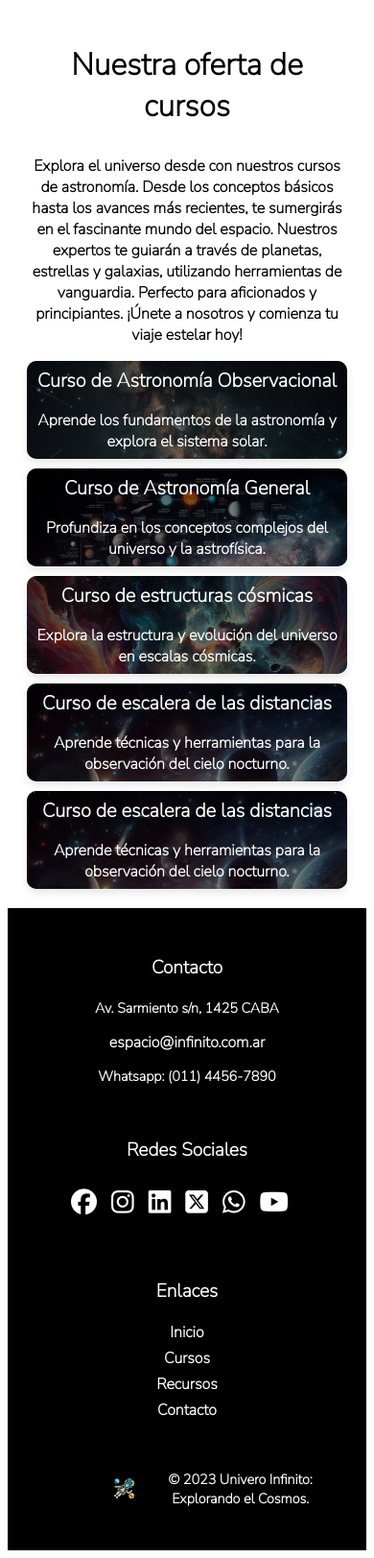
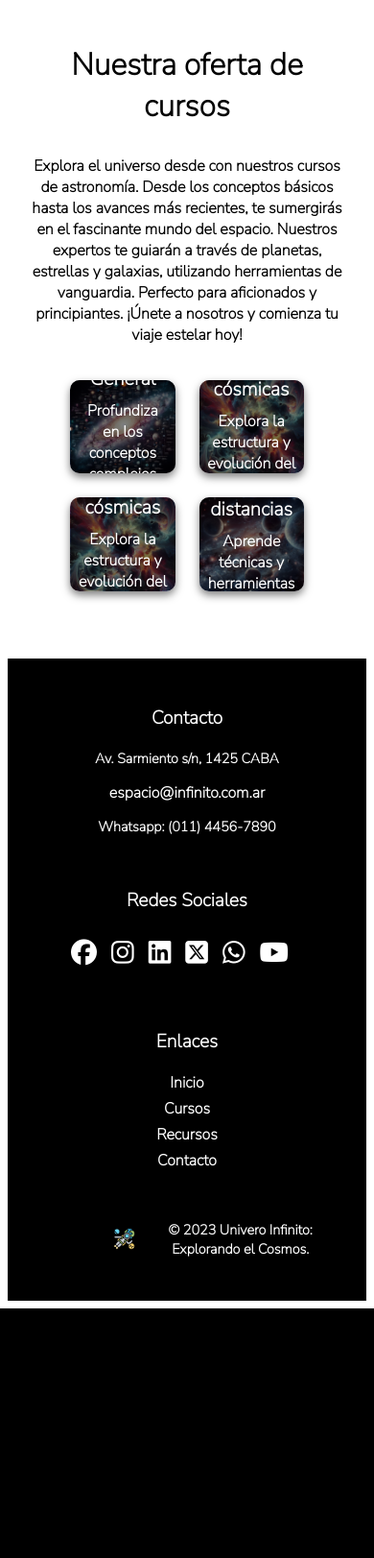
Before and after one commit to Jualpa/Proyecto-integrador, a Flask app: template app/templates/cursos.html in a window 390 px wide. Shown: the part 687-2310 px from the top of the page at 96% size. After the commit the page ends 2050 px from the top, so only its background shows below. Run offline with Flask 3, Linux system fonts and the light colour scheme; the template is opened without the code that fills it, so the values that code supplies are empty; some libraries are stand-ins or nearby versions.

Commit message:
Upd Css cursos e index. Agregado tags textos DB

```diff
--- a/app/static/css/cursos.css
+++ b/app/static/css/cursos.css
@@ -1,7 +1,6 @@
 /* Estilos para los cursos */
 
 .container {
-    max-width: 1200px;
     margin: 0 auto;
     padding: 20px;
 
@@ -18,30 +17,28 @@
 /* Estilos para los cursos */
 
 .projects__grid {
-    display: grid;
-    height: 550px;
-    grid-template-areas: "img1 img2 img3 img4"
-    ;
-    gap: 10px;
+    display: flex;
+    flex-wrap: wrap;
+    justify-content: center;
+    gap: 25px;
+    padding-bottom: 50px;
 }
 
 .projects__Item {
     position: relative;
-    width: 100%;
-    height: 100%;
+    width: 28vw;
+    height: 25vw;
     overflow: hidden;
     border-radius: 10px;
-    box-shadow: 0 4px 8px rgba(0, 0, 0, 0.1);
-
+    box-shadow: 0 4px 8px rgba(0, 0, 0, 0.5);
 }
 
 .projects__img {
-    max-width: 100%;
+    width: 100%;
     height: 100%;
     object-fit: cover;
     cursor: pointer;
 }
-
 
 .projects__hover {
     position: absolute;
@@ -59,13 +56,12 @@
     color: #fff;
     transition: opacity 0.3s ease;
     cursor: pointer;
-
-
 }
 
 .projects__desc {
     opacity: 1;
     transition: opacity 0.3s ease;
+    margin: .5rem;
 }
 
 .projects__desc:hover {
@@ -78,37 +74,12 @@
     margin-bottom: 1px;
     text-align: center;
     justify-content: center;
+
 }
 
 .projects__icon {
     font-size: 1em;
 }
-
-.curso-detalles h3 {
-    text-align: center;
-}
-
-/*-------responsive desings---------------*/
-@media screen and (max-width: 767px) {
-    .projects__grid {
-        display: flex;
-        flex-direction: column;
-        gap: 10px;
-    }
-
-    .projects__Item {
-        width: 100%;
-    }
-
-    .projects__img {
-        width: 100%;
-        height: auto;
-        object-fit: cover;
-    }
-}
-
-
-/*-------responsive imagenes---------------*/
 
 
 
@@ -216,34 +188,20 @@
     margin-left: 5px;
 }
 
-/*-----curso----------------*/
-@media (max-width: 768px) {
-    .curso {
-        flex-direction: column;
-        /* Cambia la dirección de flex a columna */
-    }
-
-    .curso-info,
-    .curso-detalles {
-        max-width: 100%;
-        /* Usa el ancho máximo en pantallas más pequeñas */
-    }
-}
 
 /* Seccion Cursos inicio  */
 
-
 .cursos {
-    --padding-cont: 0;
+    /* --padding-cont: 0; */
     display: flex;
     flex-wrap: wrap;
-    justify-content: space-around;
+    justify-content: center;
     text-align: center;
 
 }
 
 .tarjeta {
-    width: calc(33.33% - 20px);
+    /* width: calc(33.33% - 20px); */
     margin: 50px 30px;
     padding: 20px;
     border: 1px solid #ccc;
--- a/app/static/css/estilo.css
+++ b/app/static/css/estilo.css
@@ -30,6 +30,7 @@
 .titulo {
     font-size: 3rem;
     text-align: center;
+    margin: auto;
 }
 
 
@@ -156,6 +157,12 @@
     position: absolute;
     right: 1rem;
     display: none;
+}
+
+.ingreso {
+    color: var(--color-botones) !important;
+    text-decoration: none;
+    font-weight: bold;
 }
 
 .inicio_contenedor {
@@ -376,7 +383,6 @@
     position: relative;
     justify-items: center;
     border-radius: 25px;
-
     box-shadow: 0 2px 10px 0 rgba(0, 0, 0, 0.3);
 }
 
--- a/app/static/js/main.js
+++ b/app/static/js/main.js
@@ -14,7 +14,7 @@
     <div class="collapse navbar-collapse justify-content-end" id="navbarNav">
         <ul class="navbar-nav">
             <li class="nav-item">
-                <a class="nav-link" href="index.html">ir a Web</a>
+                <a class="nav-link" href="index.html">Acceder a Web</a>
             </li>
             <li class="nav-item">
                 <a class="btn btn-sm btn-primary mt-1 ms-4" href="cursos_CRUD.html">Volver a Dashboard</a>
--- a/app/static/js/nav.js
+++ b/app/static/js/nav.js
@@ -18,8 +18,8 @@
     <li class="menu_items">
         <a href="./contacto.html" class="menu_href">Contacto</a>
     </li>
-    <li class="menu_items ingreso">
-        <a href="./curso_registro.html" class="menu_href">Ingresar</a>
+    <li class="menu_items ">
+        <a class="ingreso" href="./curso_registro.html" class="menu_href">INGRESAR</a>
     </li>
 </ul>
 <div class="menu_hamb">
--- a/app/templates/cursos.html
+++ b/app/templates/cursos.html
@@ -44,18 +44,8 @@
                         vanguardia. Perfecto para aficionados y principiantes. ¡Únete a nosotros y comienza tu viaje
                         estelar
                         hoy!</p>
-                    <div class="projects__grid">
-                        <article class="projects__Item">
-                            <a href="#curso_Asto_Obs">
-                                <img src="../static/Imagenes/curso1.2.jpeg" class="projects__img" alt="Curso 1">
-                                <div class="projects__hover">
-                                    <h2 class="projects__title">Curso de Astronomía Observacional</h2>
-                                    <p class="projects__desc">Aprende los fundamentos de la astronomía y explora el
-                                        sistema
-                                        solar.</p>
-                                </div>
-                            </a>
-                        </article>
+                    <div class="projects__grid container">
+
                         <article class="projects__Item">
                             <a href="#curso_Astro_Gen">
                                 <img src="../static/Imagenes/Planetas.jpeg" class="projects__img" alt="Curso 2">
@@ -63,6 +53,18 @@
                                     <h2 class="projects__title">Curso de Astronomía General</h2>
                                     <p class="projects__desc">Profundiza en los conceptos complejos del universo y la
                                         astrofísica.</p>
+                                </div>
+                            </a>
+                        </article>
+                        <article class="projects__Item">
+                            <a href="#curso_Estruc_Cosmic">
+                                <img src="../static/Imagenes/estrcuturas cosmicas.jpeg" class="projects__img"
+                                    alt="Curso 3">
+                                <div class="projects__hover">
+                                    <h2 class="projects__title">Curso de estructuras cósmicas</h2>
+                                    <p class="projects__desc">Explora la estructura y evolución del universo en escalas
+                                        cósmicas.
+                                    </p>
                                 </div>
                             </a>
                         </article>
@@ -90,24 +92,12 @@
                                 </div>
                             </a>
                         </article>
-                        <article class="projects__Item">
-                            <a href="#curso_esc_dist">
-                                <img src="../static/Imagenes/curso 4jpeg.jpeg" class="projects__img" alt="Curso 4">
-                                <div class="projects__hover">
-                                    <h2 class="projects__title">Curso de escalera de las distancias</h2>
-                                    <p class="projects__desc">Aprende técnicas y herramientas para la observación del
-                                        cielo
-                                        nocturno.</p>
-
-                                </div>
-                            </a>
-                        </article>
                         <article v-for="producto in productos" class="projects__Item">
-                            <a :href="producto.nombre">
+                            <a :href="'#'+producto.nombre">
                                 <img class="projects__img" :src="producto.imagen"  :alt="producto.nombre" >
                                 <div class="projects__hover">
                                     <h2 class="projects__title">{{producto.nombre}}</h2>
-                                    <p class="projects__desc">{{producto.descripcion}}</p>
+                                    <p class="projects__desc" v-html="producto.descripcion"></p>
                                 </div>
                             </a>
                         </article>
@@ -132,21 +122,21 @@
                         <!-- fin de estrellas -->
                     </div>
                     <p>Costo: ${{producto.precio}}</p>
-                    <p>{{producto.descripcion}}</p>
+                    <p v-html="producto.descripcion"></p>
                     <button class="btn-agotado">Vacantes {{producto.vacantes}}</button>
                 </div>
                 <div class="curso-detalles">
                     <div class="detalle">
                         <h3>El mejor {{producto.nombre}}</h3>
-                        <p>{{producto.descripcion}}</p>
+                        <p v-html="producto.descripcion"></p>
                     </div>
                     <div class="detalle">
                         <h3>Contenido teórico del curso</h3>
-                        <p>{{producto.contenido_teo}}</p>
+                        <p v-html="producto.contenido_teo"></p>
                     </div>
                     <div class="detalle">
                         <h3>Contenido práctico del curso</h3>
-                        <p>{{producto.contenido_pra}}</p>
+                        <p v-html="producto.contenido_pra"></p>
                     </div>
                 </div>
             </section>
--- a/app/templates/index.html
+++ b/app/templates/index.html
@@ -117,8 +117,8 @@
             </div>
         </section>
 
-        <section id="ir_alumnos" class="alumnos contenedor">
-            <h2 class="titulo">Que dicen algunos de nuestros alumnos acerca de nosotros</h2>
+        <section id="ir_alumnos" class=" contenedor alumnos">
+            <h2 class="contenedor titulo">Que dicen algunos de nuestros alumnos acerca de nosotros</h2>
             <article class="alum_portada">
                 <img src="../static/Imagenes/Alberto-Garcia.jpg" alt="Rostro Alumno">
                 <h3 class="sub_caja">Alberto García</h3>
@@ -193,7 +193,6 @@
     <script src="../static/js/nav.js"></script>
     <script src="../static/js/footer.js"></script>
 
-
 </body>
 
 </html>
```
Also changed, not shown: other parts of app/static/css/cursos.css (+19 -23 lines), app/static/js/producto_editar.js (+15 -6 lines), app/static/js/validacion_pn.js (+7 -3 lines), app/templates/cursos_CRUD.html (+8 -14 lines).
